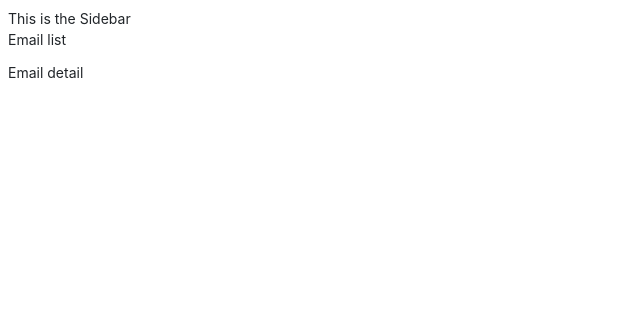
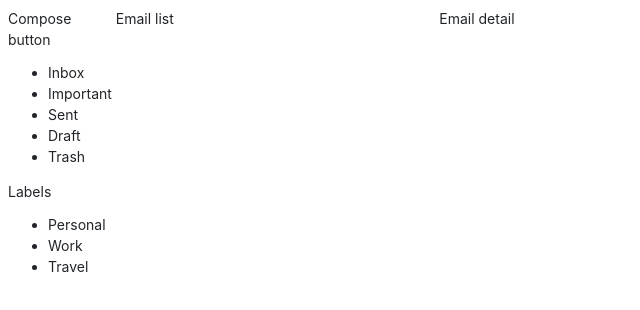
Before and after one commit to marclevetin/progressUI-email-inbox-mockup, a React (Create React App) app: page / in a window 1280 px wide. Shown: the top 310 px of the page, without its empty margins (0-640 px from the left). Built offline with nearby package versions, Linux system fonts and the light colour scheme.

Commit message:
added layout and sidebar

```diff
--- a/src/App.js
+++ b/src/App.js
@@ -1,4 +1,5 @@
 import React, { Component } from 'react';
+import './progress.min.css';
 
 import Sidebar from './containers/Sidebar';
 
@@ -6,10 +7,13 @@ import Sidebar from './containers/Sidebar';
 class App extends Component {
   render() {
     return (
-      <div>
-        <Sidebar />
-        <p>Email list</p>
-        <p>Email detail</p>
+      <div className="grid-half">
+        <div className="row">
+          <Sidebar />
+          <div className="col-md-3"><p>Email list</p></div>
+
+          <div className="col-md-8"><p>Email detail</p></div>
+        </div>
       </div>
     );
   }
--- a/src/containers/Sidebar/Sidebar.js
+++ b/src/containers/Sidebar/Sidebar.js
@@ -7,8 +7,22 @@ class Sidebar extends Component {
 
     render () {
         return(
-            <div>
-                This is the Sidebar
+            <div className="col-md-1">
+                <p>Compose button</p>
+
+                <ul>
+                    <li>Inbox</li>
+                    <li>Important</li>
+                    <li>Sent</li>
+                    <li>Draft</li>
+                    <li>Trash</li>
+                </ul>
+                <p>Labels</p>
+                <ul>
+                    <li>Personal</li>
+                    <li>Work</li>
+                    <li>Travel</li>
+                </ul>
             </div>
         )
     }
```
